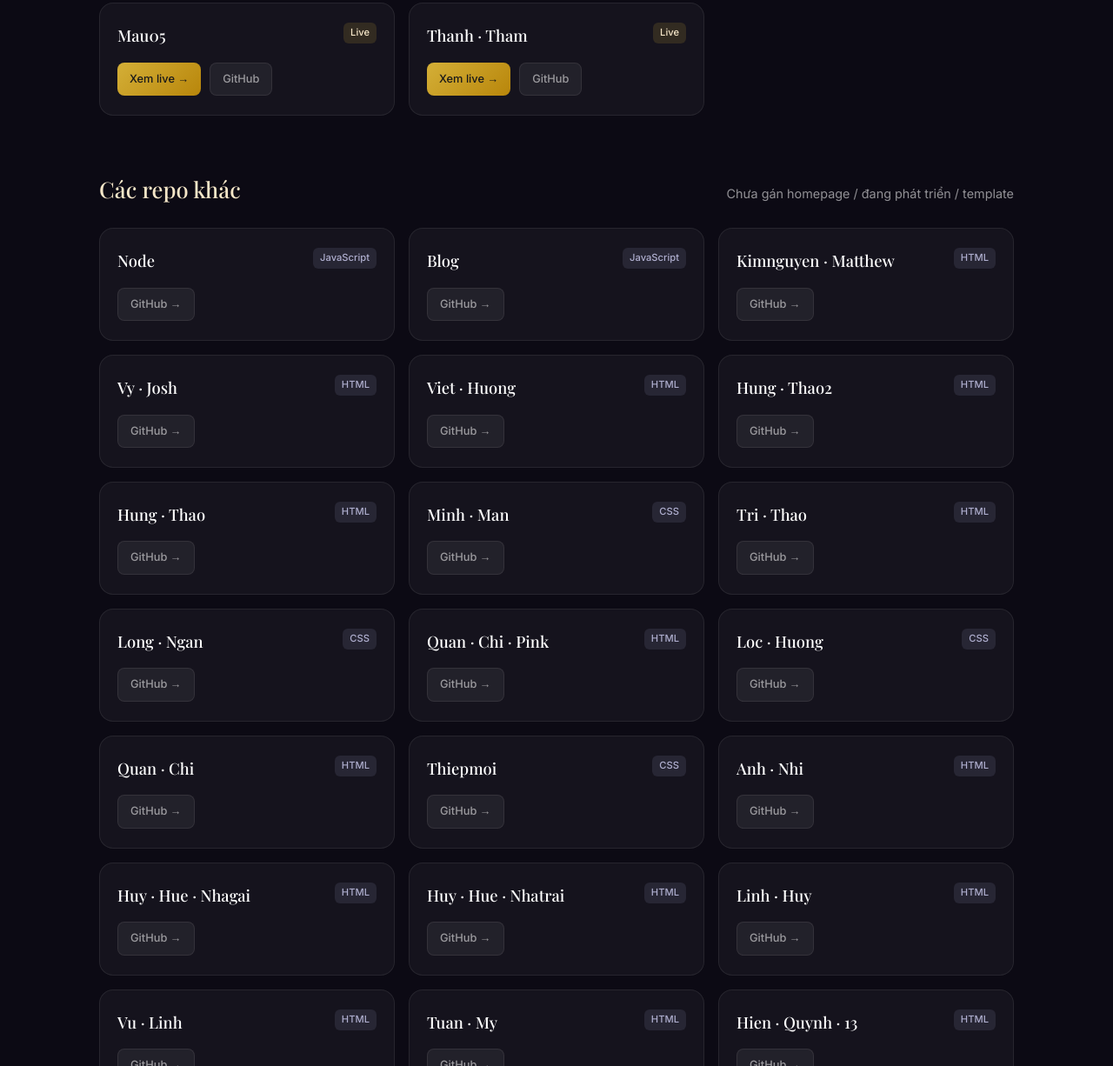
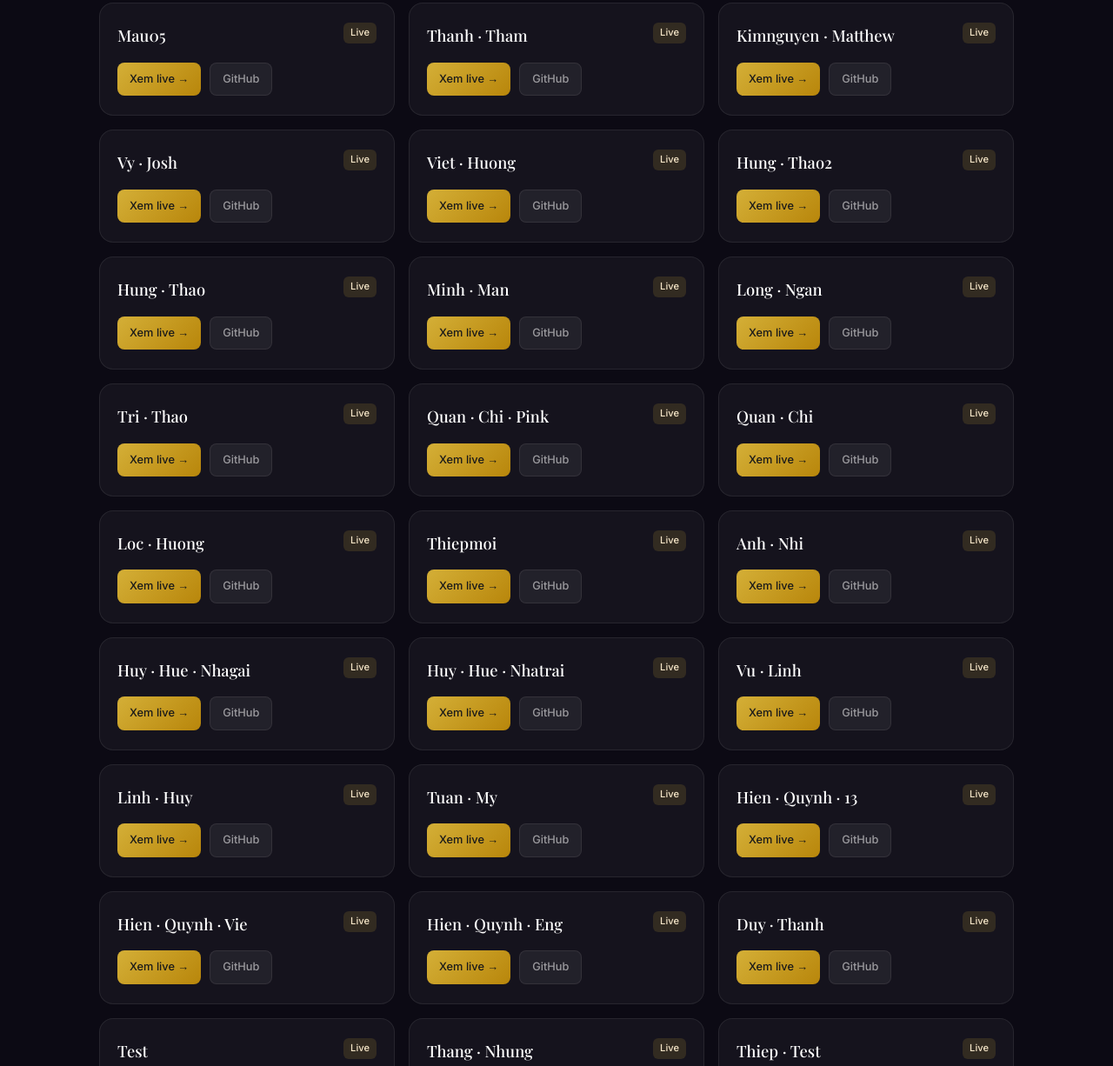
Before and after one commit to thanhnguyen0009/portfolio, a plain HTML site: page index.html in a window 1280 px wide. Shown: the part 2110-3336 px from the top of the page at 87% size. Drawn offline with nearby package versions, Linux system fonts and the light colour scheme.

Commit message:
Include all active Vercel deployments in portfolio

```diff
--- a/index.html
+++ b/index.html
@@ -566,45 +566,47 @@
       { name: "trinh-binh", home: "https://trinh-binh.vercel.app/thiepmoi.html", github: "https://github.com/thanhnguyen0009/trinh-binh" },
       { name: "mau05", home: "https://mau05.vercel.app/mau05.html", github: "https://github.com/thanhnguyen0009/mau05" },
       { name: "thanh-tham", home: "https://thanh-tham.vercel.app/thiepmoi.html", github: "https://github.com/thanhnguyen0009/thanh-tham" },
+      { name: "kimnguyen-matthew", home: "https://kimnguyen-matthew.vercel.app/thiepmoi.html", github: "https://github.com/thanhnguyen0009/kimnguyen-matthew" },
+      { name: "vy-josh", home: "https://vy-josh.vercel.app/thiepmoi.html", github: "https://github.com/thanhnguyen0009/vy-josh" },
+      { name: "viet-huong", home: "https://viet-huong.vercel.app/thiepmoi.html", github: "https://github.com/thanhnguyen0009/viet-huong" },
+      { name: "hung-thao2", home: "https://hung-thao2.vercel.app/thiepmoi.html", github: "https://github.com/thanhnguyen0009/hung-thao2" },
+      { name: "hung-thao", home: "https://hung-thao.vercel.app/thiepmoi.html", github: "https://github.com/thanhnguyen0009/hung-thao" },
+      { name: "minh-man", home: "https://minh-man.vercel.app/thiepmoi.html", github: "https://github.com/thanhnguyen0009/minh-man" },
+      { name: "long-ngan", home: "https://long-ngan.vercel.app/thiepmoi.html", github: "https://github.com/thanhnguyen0009/long-ngan" },
+      { name: "tri-thao", home: "https://tri-thao.vercel.app/thiepmoi.html", github: "https://github.com/thanhnguyen0009/tri-thao" },
+      { name: "quan-chi-pink", home: "https://quan-chi-pink.vercel.app/thiepmoi.html", github: "https://github.com/thanhnguyen0009/quan-chi-pink" },
+      { name: "quan-chi", home: "https://quan-chi.vercel.app/thiepmoi.html", github: "https://github.com/thanhnguyen0009/quan-chi" },
+      { name: "loc-huong", home: "https://loc-huong.vercel.app/thiepmoi.html", github: "https://github.com/thanhnguyen0009/loc-huong" },
+      { name: "thiepmoi", home: "https://thiepmoi-gamma.vercel.app/thiepmoi.html", github: "https://github.com/thanhnguyen0009/thiepmoi" },
+      { name: "anh-nhi", home: "https://anh-nhi.vercel.app/thiepmoi.html", github: "https://github.com/thanhnguyen0009/anh-nhi" },
+      { name: "huy-hue-nhagai", home: "https://huy-hue-nhagai.vercel.app/thiepmoi.html", github: "https://github.com/thanhnguyen0009/huy-hue-nhagai" },
+      { name: "huy-hue-nhatrai", home: "https://huy-hue-nhatrai.vercel.app/thiepmoi.html", github: "https://github.com/thanhnguyen0009/huy-hue-nhatrai" },
+      { name: "vu-linh", home: "https://vu-linh-omega.vercel.app/thiepmoi.html", github: "https://github.com/thanhnguyen0009/vu-linh" },
+      { name: "linh-huy", home: "https://linh-huy.vercel.app/thiepmoi.html", github: "https://github.com/thanhnguyen0009/linh-huy" },
+      { name: "tuan-my", home: "https://tuan-my.vercel.app/thiepmoi.html", github: "https://github.com/thanhnguyen0009/tuan-my" },
+      { name: "hien-quynh-13", home: "https://hien-quynh-13.vercel.app/thiepmoi.html", github: "https://github.com/thanhnguyen0009/hien-quynh-13" },
+      { name: "hien-quynh-vie", home: "https://hien-quynh-vie.vercel.app/thiepmoi.html", github: "https://github.com/thanhnguyen0009/hien-quynh-vie" },
+      { name: "hien-quynh-eng", home: "https://hien-quynh-eng.vercel.app/thiepmoi.html", github: "https://github.com/thanhnguyen0009/hien-quynh-eng" },
+      { name: "duy-thanh", home: "https://duy-thanh.vercel.app/thiepmoi.html", github: "https://github.com/thanhnguyen0009/duy-thanh" },
+      { name: "test", home: "https://test-ochre-seven-tiqe92t299.vercel.app/thiep.html", github: "https://github.com/thanhnguyen0009/test", note: "Dự án thử nghiệm" },
+      { name: "thang-nhung", home: "https://thang-nhung.vercel.app/thiepmoi.html", github: "https://github.com/thanhnguyen0009/thang-nhung" },
+      { name: "thiep-test", home: "https://thiep-test.vercel.app/thiepmoi.html", github: "https://github.com/thanhnguyen0009/thiep-test" },
+      { name: "huan-khanh", home: "https://huan-khanh.vercel.app/thiepmoi.html", github: "https://github.com/thanhnguyen0009/huan-khanh" },
+      { name: "uyen-luc", home: "https://uyen-luc.vercel.app/thiepmoi.html", github: "https://github.com/thanhnguyen0009/uyen-luc" },
+      { name: "hien-hien", home: "https://hien-hien.vercel.app/thiepmoi.html", github: "https://github.com/thanhnguyen0009/hien-hien" },
+      { name: "john-hana", home: "https://john-hana.vercel.app/thiepmoi.html", github: "https://github.com/thanhnguyen0009/john-hana" },
+      { name: "thang-chau", home: "https://thang-chau.vercel.app/thang-chau.html", github: "https://github.com/thanhnguyen0009/thang-chau" },
+      { name: "blog", home: "https://blog-two-alpha-66.vercel.app/", github: "https://github.com/thanhnguyen0009/blog", note: "Ứng dụng Blog" },
+      { name: "huy-ha", home: "https://huy-ha.vercel.app/huy-ha.html", github: "https://github.com/thanhnguyen0009/huy-ha" },
+      { name: "hau-duy-pm2f", home: "https://hau-duy-pm2f.vercel.app/home.html", github: "https://github.com/thanhnguyen0009/hau-duy", note: "Bản deploy PM2F" },
+      { name: "hau-duy-invi", home: "https://hau-duy-invi.vercel.app/home.html", github: "https://github.com/thanhnguyen0009/hau-duy", note: "Bản deploy Invitation" },
     ];
 
     const otherProjects = [
       { name: "node", github: "https://github.com/thanhnguyen0009/node", lang: "JavaScript" },
-      { name: "blog", github: "https://github.com/thanhnguyen0009/blog", lang: "JavaScript" },
-      { name: "kimnguyen-matthew", github: "https://github.com/thanhnguyen0009/kimnguyen-matthew", lang: "HTML" },
-      { name: "vy-josh", github: "https://github.com/thanhnguyen0009/vy-josh", lang: "HTML" },
-      { name: "viet-huong", github: "https://github.com/thanhnguyen0009/viet-huong", lang: "HTML" },
-      { name: "hung-thao2", github: "https://github.com/thanhnguyen0009/hung-thao2", lang: "HTML" },
-      { name: "hung-thao", github: "https://github.com/thanhnguyen0009/hung-thao", lang: "HTML" },
-      { name: "minh-man", github: "https://github.com/thanhnguyen0009/minh-man", lang: "CSS" },
-      { name: "tri-thao", github: "https://github.com/thanhnguyen0009/tri-thao", lang: "HTML" },
-      { name: "long-ngan", github: "https://github.com/thanhnguyen0009/long-ngan", lang: "CSS" },
-      { name: "quan-chi-pink", github: "https://github.com/thanhnguyen0009/quan-chi-pink", lang: "HTML" },
-      { name: "loc-huong", github: "https://github.com/thanhnguyen0009/loc-huong", lang: "CSS" },
-      { name: "quan-chi", github: "https://github.com/thanhnguyen0009/quan-chi", lang: "HTML" },
-      { name: "thiepmoi", github: "https://github.com/thanhnguyen0009/thiepmoi", lang: "CSS" },
-      { name: "anh-nhi", github: "https://github.com/thanhnguyen0009/anh-nhi", lang: "HTML" },
-      { name: "huy-hue-nhagai", github: "https://github.com/thanhnguyen0009/huy-hue-nhagai", lang: "HTML" },
-      { name: "huy-hue-nhatrai", github: "https://github.com/thanhnguyen0009/huy-hue-nhatrai", lang: "HTML" },
-      { name: "linh-huy", github: "https://github.com/thanhnguyen0009/linh-huy", lang: "HTML" },
-      { name: "vu-linh", github: "https://github.com/thanhnguyen0009/vu-linh", lang: "HTML" },
-      { name: "tuan-my", github: "https://github.com/thanhnguyen0009/tuan-my", lang: "HTML" },
-      { name: "hien-quynh-13", github: "https://github.com/thanhnguyen0009/hien-quynh-13", lang: "HTML" },
-      { name: "hien-quynh-vie", github: "https://github.com/thanhnguyen0009/hien-quynh-vie", lang: "HTML" },
-      { name: "hien-quynh-eng", github: "https://github.com/thanhnguyen0009/hien-quynh-eng", lang: "HTML" },
-      { name: "duy-thanh", github: "https://github.com/thanhnguyen0009/duy-thanh", lang: "HTML" },
-      { name: "thang-nhung", github: "https://github.com/thanhnguyen0009/thang-nhung", lang: "HTML" },
-      { name: "huy-ha", github: "https://github.com/thanhnguyen0009/huy-ha", lang: "HTML" },
-      { name: "thiep-test", github: "https://github.com/thanhnguyen0009/thiep-test", lang: "HTML" },
-      { name: "huan-khanh", github: "https://github.com/thanhnguyen0009/huan-khanh", lang: "HTML" },
-      { name: "uyen-luc", github: "https://github.com/thanhnguyen0009/uyen-luc", lang: "HTML" },
-      { name: "hien-hien", github: "https://github.com/thanhnguyen0009/hien-hien", lang: "HTML" },
-      { name: "john-hana", github: "https://github.com/thanhnguyen0009/john-hana", lang: "HTML" },
-      { name: "thang-chau", github: "https://github.com/thanhnguyen0009/thang-chau", lang: "CSS" },
-      { name: "test", github: "https://github.com/thanhnguyen0009/test", lang: "HTML" },
     ];
 
-    function displayName(slug) {
+        function displayName(slug) {
       return slug.split('-').map(w => w.charAt(0).toUpperCase() + w.slice(1)).join(' · ');
     }
 
```
